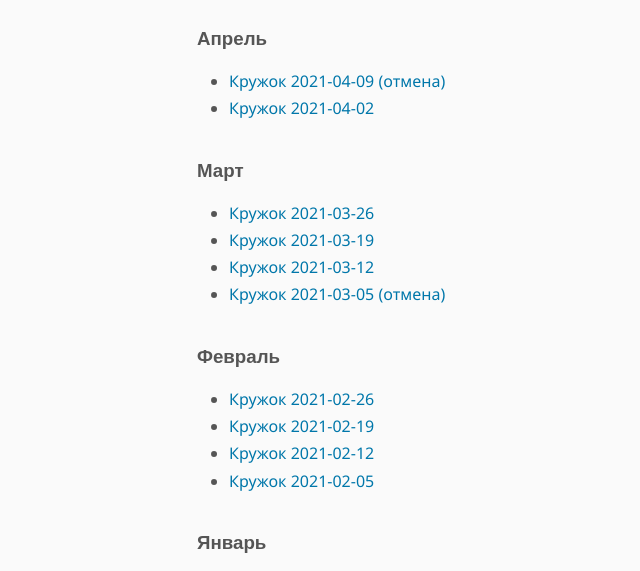
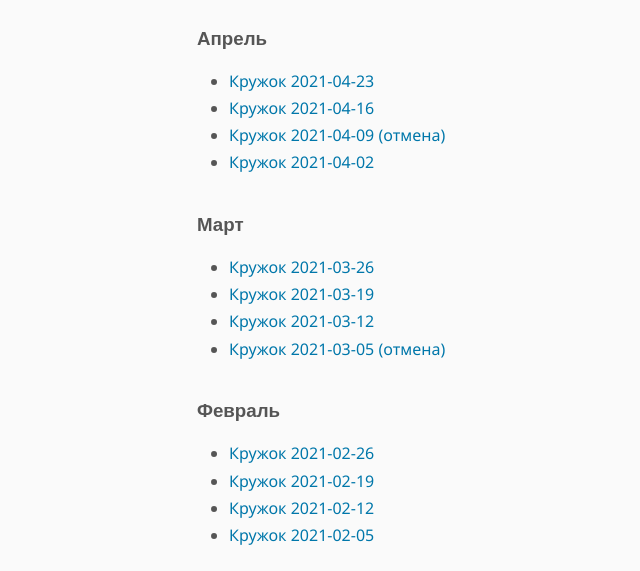
Before and after one commit to taxus-d/antares, a plain HTML site: page rendered/html/пары/список_пар.html in a window 1280 px wide. Shown: the part 219-790 px from the top of the page, without its empty margins (43-683 px from the left). Drawn offline with nearby package versions, Linux system fonts and the light colour scheme; a web font is replaced by a local one.

Commit message:
update lecture list

```diff
--- a/rendered/html/пары/список_пар.html
+++ b/rendered/html/пары/список_пар.html
@@ -42,6 +42,12 @@
 
 <div id="Занятия-2021-Апрель"><h3 id="Апрель" class="header"><a href="#Занятия-2021-Апрель">Апрель</a></h3></div>
 <ul>
+<li>
+<a href="2021-04-23.html">Кружок 2021-04-23</a>
+
+<li>
+<a href="2021-04-16.html">Кружок 2021-04-16</a>
+
 <li>
 <a href="2021-04-09.html">Кружок 2021-04-09 (отмена)</a>
 
@@ -149,6 +155,6 @@
 
   </body>
   <footer>
-    <p> спецкурс «Антарес», обновлено 2021-04-13 taxus-d</p>
+    <p> спецкурс «Антарес», обновлено 2021-04-24 taxus-d</p>
   </footer>
 </html>
```
